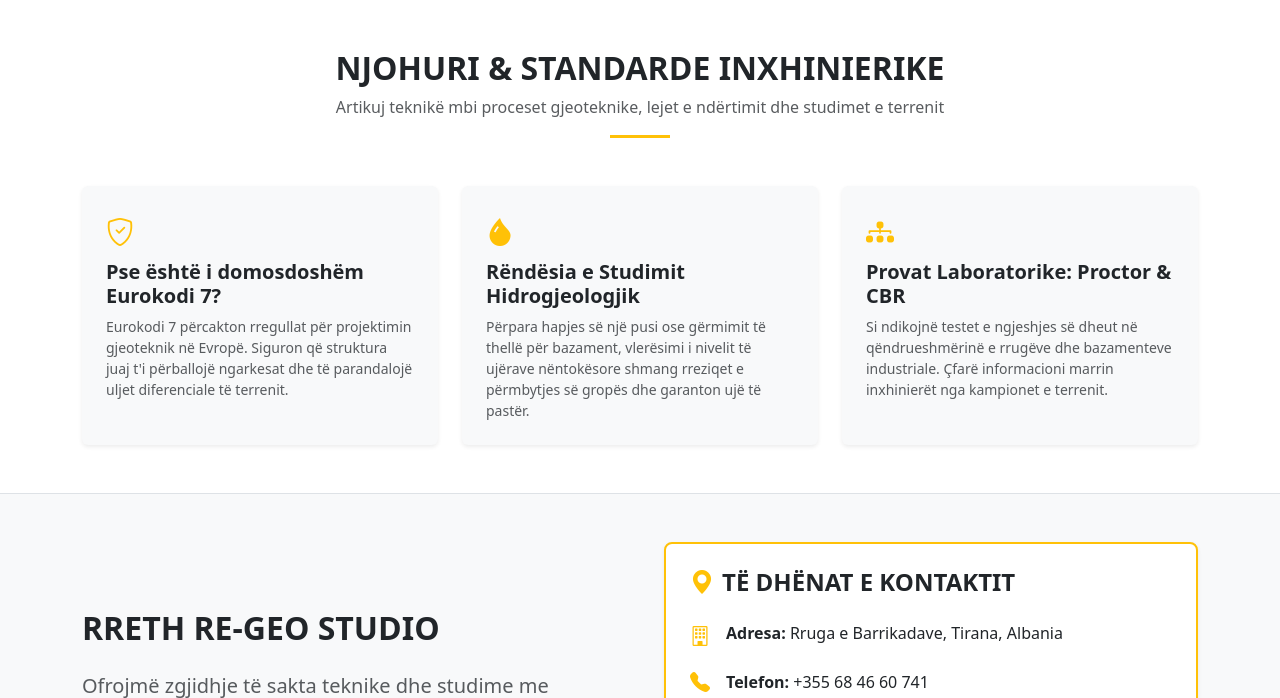
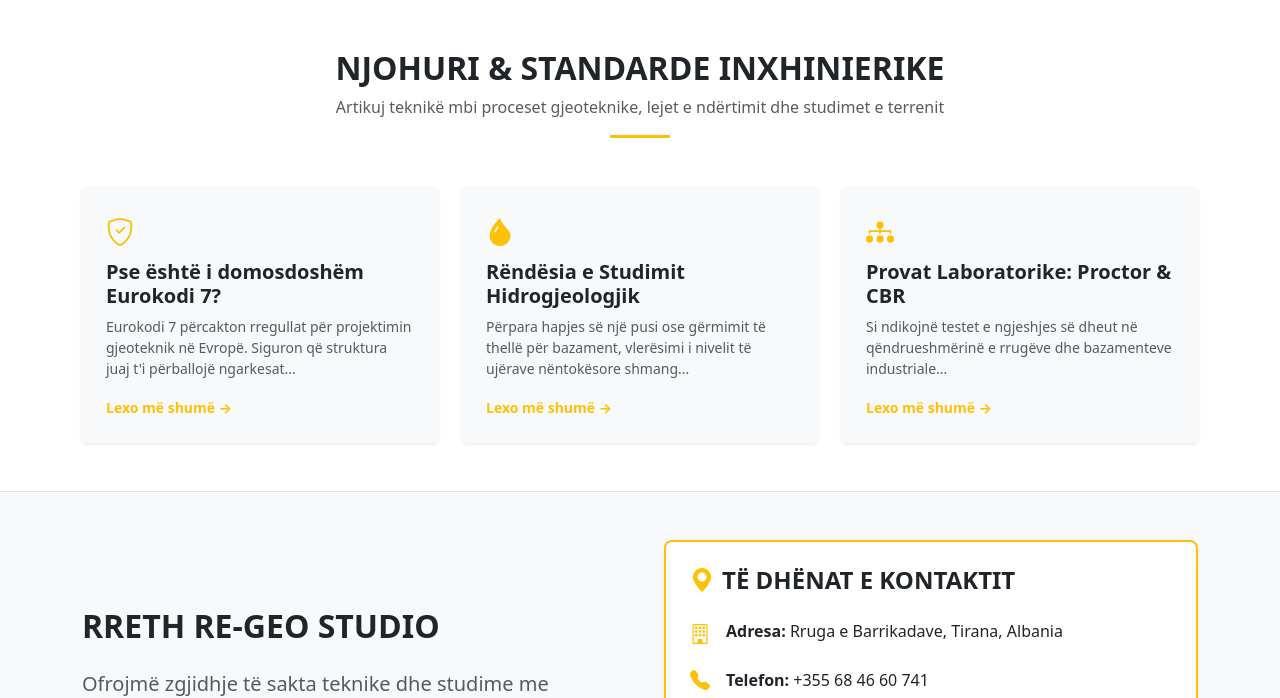
Before and after one commit to RenatoCaushi/re-geo-studio, a Django app: page / in a window 1280 px wide. Shown: the part 945-1643 px from the top of the page. Run offline with Django 5.2, Linux system fonts and the light colour scheme; data that the repository does not hold is empty; parts of the project's set-up code (start-up, migrations or seed data) failed here and were passed over.

Commit message:
Perditesuar populate.py dhe index.html me modalet e blogut

```diff
--- a/templates/core/index.html
+++ b/templates/core/index.html
@@ -109,44 +109,114 @@
         </div>
 
         <div class="row g-4">
-            <!-- Artikulli 1 -->
+            <!-- ARTIKULLI 1 -->
             <div class="col-md-4">
-                <div class="card h-100 border-0 shadow-sm bg-light">
+                <div class="card h-100 border-0 shadow-sm bg-light"
+                     data-bs-toggle="modal"
+                     data-bs-target="#blogModal1"
+                     style="cursor: pointer;">
                     <div class="card-body p-4">
                         <div class="text-warning fs-3 mb-2"><i class="bi bi-shield-check"></i></div>
                         <h5 class="card-title fw-bold">Pse është i domosdoshëm Eurokodi 7?</h5>
                         <p class="card-text text-muted small">
-                            Eurokodi 7 përcakton rregullat për projektimin gjeoteknik në Evropë. Siguron që struktura juaj t'i përballojë ngarkesat dhe të parandalojë uljet diferenciale të terrenit.
+                            Eurokodi 7 përcakton rregullat për projektimin gjeoteknik në Evropë. Siguron që struktura juaj t'i përballojë ngarkesat...
                         </p>
+                        <span class="text-warning fw-bold small">Lexo më shumë &rarr;</span>
                     </div>
                 </div>
             </div>
 
-            <!-- Artikulli 2 -->
+            <!-- MODAL ARTIKULLI 1 -->
+            <div class="modal fade" id="blogModal1" tabindex="-1" aria-hidden="true">
+                <div class="modal-dialog modal-lg modal-dialog-centered">
+                    <div class="modal-content">
+                        <div class="modal-header bg-dark text-white">
+                            <h5 class="modal-title text-warning fw-bold">Pse është i domosdoshëm Eurokodi 7?</h5>
+                            <button type="button" class="btn-close btn-close-white" data-bs-dismiss="modal" aria-label="Close"></button>
+                        </div>
+                        <div class="modal-body p-4">
+                            <div class="fs-1 text-warning mb-3 text-center"><i class="bi bi-shield-check"></i></div>
+                            <p class="lead">Eurokodi 7 përcakton rregullat standarde evropiane për projektimin gjeoteknik të të gjitha strukturave ndërtimore.</p>
+                            <hr>
+                            <p>Implementimi i Eurokodit 7 garanton se strukturat e reja (godina, ura, rrugë, digë) i përballojnë me sukses ngarkesat strukturore dhe trysnitë e terrenit. Ai parandalon shfaqjen e uljeve diferenciale, rrëshqitjeve të dheut dhe dëmtimeve strukturore afatgjata.</p>
+                            <p>Në studimet tona gjeoteknike, ne zbatojmë me rigorozitet këto standarde për të ofruar raporte teknike zyrtare të pranueshme nga të gjitha institucionet për marrjen e lejeve të ndërtimit.</p>
+                        </div>
+                    </div>
+                </div>
+            </div>
+
+            <!-- ARTIKULLI 2 -->
             <div class="col-md-4">
-                <div class="card h-100 border-0 shadow-sm bg-light">
+                <div class="card h-100 border-0 shadow-sm bg-light"
+                     data-bs-toggle="modal"
+                     data-bs-target="#blogModal2"
+                     style="cursor: pointer;">
                     <div class="card-body p-4">
                         <div class="text-warning fs-3 mb-2"><i class="bi bi-droplet-fill"></i></div>
                         <h5 class="card-title fw-bold">Rëndësia e Studimit Hidrogjeologjik</h5>
                         <p class="card-text text-muted small">
-                            Përpara hapjes së një pusi ose gërmimit të thellë për bazament, vlerësimi i nivelit të ujërave nëntokësore shmang rreziqet e përmbytjes së gropës dhe garanton ujë të pastër.
+                            Përpara hapjes së një pusi ose gërmimit të thellë për bazament, vlerësimi i nivelit të ujërave nëntokësore shmang...
                         </p>
+                        <span class="text-warning fw-bold small">Lexo më shumë &rarr;</span>
                     </div>
                 </div>
             </div>
 
-            <!-- Artikulli 3 -->
+            <!-- MODAL ARTIKULLI 2 -->
+            <div class="modal fade" id="blogModal2" tabindex="-1" aria-hidden="true">
+                <div class="modal-dialog modal-lg modal-dialog-centered">
+                    <div class="modal-content">
+                        <div class="modal-header bg-dark text-white">
+                            <h5 class="modal-title text-warning fw-bold">Rëndësia e Studimit Hidrogjeologjik</h5>
+                            <button type="button" class="btn-close btn-close-white" data-bs-dismiss="modal" aria-label="Close"></button>
+                        </div>
+                        <div class="modal-body p-4">
+                            <div class="fs-1 text-warning mb-3 text-center"><i class="bi bi-droplet-fill"></i></div>
+                            <p class="lead">Vlerësimi i saktë i akuiferëve dhe ujërave nëntokësorë mbron strukturën tuaj nga dëmtimet hidro-strukturore.</p>
+                            <hr>
+                            <p>Përpara se të nisë gërmimi i thellë për bazamente me shumë kate nëntokë ose shpimi i puseve ujore, studimi hidrogjeologjik përcakton nivelin e ujërave nëntokësore, praninë e shtresave ujëmbajtëse dhe cilësinë e ujit.</p>
+                            <p>Ky studim parandalon përmbytjen e gropave të gërmimit, ndihmon në projektimin e sistemeve të drenazhit dhe siguron shfrytëzim eficient e të qëndrueshëm të burimeve ujore.</p>
+                        </div>
+                    </div>
+                </div>
+            </div>
+
+            <!-- ARTIKULLI 3 -->
             <div class="col-md-4">
-                <div class="card h-100 border-0 shadow-sm bg-light">
+                <div class="card h-100 border-0 shadow-sm bg-light"
+                     data-bs-toggle="modal"
+                     data-bs-target="#blogModal3"
+                     style="cursor: pointer;">
                     <div class="card-body p-4">
                         <div class="text-warning fs-3 mb-2"><i class="bi bi-diagram-3-fill"></i></div>
                         <h5 class="card-title fw-bold">Provat Laboratorike: Proctor & CBR</h5>
                         <p class="card-text text-muted small">
-                            Si ndikojnë testet e ngjeshjes së dheut në qëndrueshmërinë e rrugëve dhe bazamenteve industriale. Çfarë informacioni marrin inxhinierët nga kampionet e terrenit.
+                            Si ndikojnë testet e ngjeshjes së dheut në qëndrueshmërinë e rrugëve dhe bazamenteve industriale...
                         </p>
+                        <span class="text-warning fw-bold small">Lexo më shumë &rarr;</span>
                     </div>
                 </div>
             </div>
+
+            <!-- MODAL ARTIKULLI 3 -->
+            <div class="modal fade" id="blogModal3" tabindex="-1" aria-hidden="true">
+                <div class="modal-dialog modal-lg modal-dialog-centered">
+                    <div class="modal-content">
+                        <div class="modal-header bg-dark text-white">
+                            <h5 class="modal-title text-warning fw-bold">Provat Laboratorike: Proctor & CBR</h5>
+                            <button type="button" class="btn-close btn-close-white" data-bs-dismiss="modal" aria-label="Close"></button>
+                        </div>
+                        <div class="modal-body p-4">
+                            <div class="fs-1 text-warning mb-3 text-center"><i class="bi bi-diagram-3-fill"></i></div>
+                            <p class="lead">Analizat laboratorike janë hapi kryesor për të përcaktuar karakteristikat fiziko-mekanike të dheut dhe gurit.</p>
+                            <hr>
+                            <p>Testi <strong>Proctor</strong> përcakton lagështinë optimale dhe ngjeshshmërinë maksimale të dheut, ndërsa testi <strong>CBR (California Bearing Ratio)</strong> vlerëson aftësinë mbajtëse të trojeve nën ngarkesa dinamike të rrugëve apo pistave.</p>
+                            <p>Nëpërmjet këtyre provave, inxhinierët marrin të dhëna precize për të projektuar me saktësi shtresat mbajtëse dhe për të garantuar që qëndrueshmëria e infrastrukturës suaj i përmbush të gjitha standardet inxhinierike.</p>
+                        </div>
+                    </div>
+                </div>
+            </div>
+
         </div>
     </div>
 </div>
```
Also changed, not shown: populate.py (+7 -5 lines), media/projektet/Construction-soil-testing-scaled.jpg (added), media/projektet/analiza.JPG (added), media/projektet/drill.JPG (added), 1 other file.
